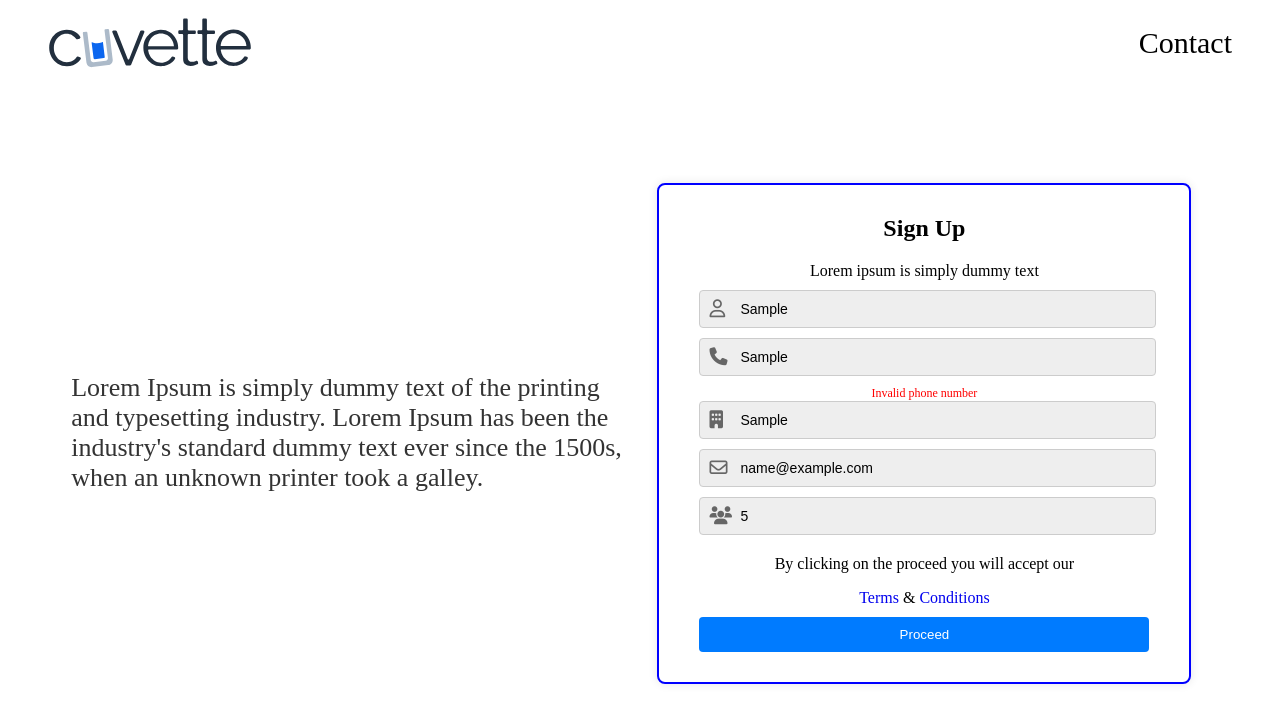
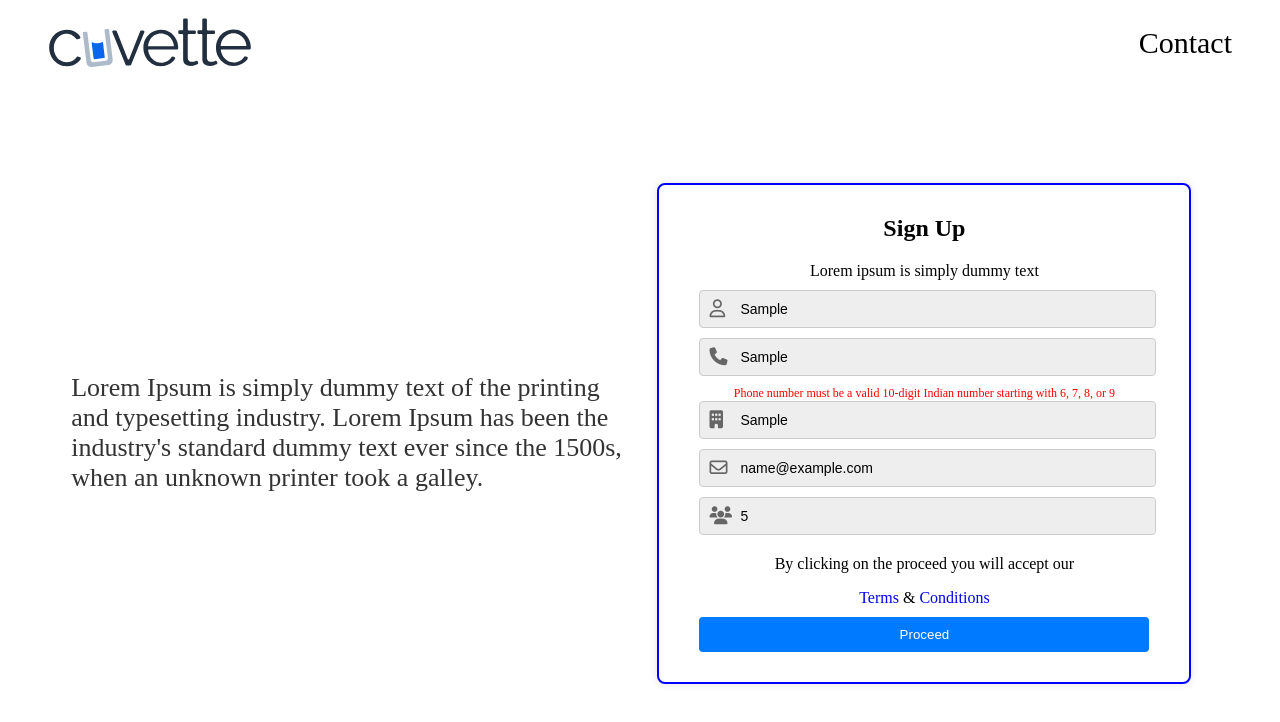
Before and after one commit to yashjain0827/react-jon-board, a React (Create React App) app: page / in a window 1280 px wide. Both pictures are taken after typing "Sample", "Sample", "Sample", "name@example.com", "5" into the empty fields and a click on the button "Proceed". Shown: the top 722 px of the page. Built offline with nearby package versions, Linux system fonts and the light colour scheme.

Commit message:
solved error

```diff
--- a/src/components/SignupForm.js
+++ b/src/components/SignupForm.js
@@ -1,41 +1,69 @@
-import React from "react";
-import { useFormik } from "formik";
-import * as Yup from "yup";
+import React, { useState } from "react";
 import axios from "axios";
 import { useNavigate } from "react-router-dom";
-import SignupHeader from "./SignupHeader"; // Import the Header component
+import SignupHeader from "./SignupHeader";
 
 const SignupForm = () => {
   const navigate = useNavigate();
 
-  const formik = useFormik({
-    initialValues: {
+  const [formData, setFormData] = useState({
     name: "",
     phone: "",
     companyName: "",
     email: "",
     employeeSize: "",
-    },
-    validationSchema: Yup.object({
-      name: Yup.string().required("Name is required"),
-      phone: Yup.string()
-        .matches(/^[0-9]{10}$/, "Invalid phone number")
-        .required("Phone is required"),
-      companyName: Yup.string().required("Company name is required"),
-      email: Yup.string().email("Invalid email").required("Email is required"),
-      employeeSize: Yup.number().required("Employee size is required"),
-    }),
-    onSubmit: async (values) => {
+  });
+
+  const [errors, setErrors] = useState({});
+
+  const validate = () => {
+    const newErrors = {};
+
+    if (formData.name.length < 4) {
+      newErrors.name = "Name should have at least 4 characters";
+    }
+    if (!/^[6-9]\d{9}$/.test(formData.phone)) {
+      newErrors.phone = "Phone number must be a valid 10-digit Indian number starting with 6, 7, 8, or 9";
+    }
+    if (!formData.companyName) {
+      newErrors.companyName = "Company name is required";
+    }
+    if (!/\S+@\S+\.\S+/.test(formData.email)) {
+      newErrors.email = "Invalid email";
+    }
+    if (formData.employeeSize < 1 || formData.employeeSize > 10000) {
+      newErrors.employeeSize = "Employee size must be between 1 and 10,000";
+    }
+
+    setErrors(newErrors);
+    return Object.keys(newErrors).length === 0;
+  };
+
+  const handleChange = (e) => {
+    setFormData({ ...formData, [e.target.name]: e.target.value });
+  };
+
+  const handleSubmit = async (e) => {
+    e.preventDefault();
+
+    if (validate()) {
       try {
-        const response = await axios.post("/api/register", values);
+        const response = await axios.post("http://localhost:5000/auth/signup", formData);
+        if(response.data){
           alert("Registration successful! Please verify your email and phone.");
           navigate("/verify-otp");
+        }
       } catch (error) {
+        if (error.response && error.response.data && error.response.data.message) {
+          console.error("Registration failed:", error.response.data.message);
+          alert(`Registration failed: ${error.response.data.message}`);
+        } else {
           console.error("Registration failed:", error);
           alert("Registration failed. Please try again.");
         }
-    },
-  });
+      }
+    }
+  };
 
   return (
     <div>
@@ -51,7 +79,7 @@ const SignupForm = () => {
         </div>
 
         <div style={styles.formContainer}>
-          <form onSubmit={formik.handleSubmit} style={styles.form}>
+          <form onSubmit={handleSubmit} style={styles.form}>
             <h2 style={{ margin: "10px" }}>Sign Up</h2>
             <p style={{ margin: "10px" }}>Lorem ipsum is simply dummy text</p>
 
@@ -61,15 +89,13 @@ const SignupForm = () => {
                 type="text"
                 name="name"
                 placeholder="Name"
-                onChange={formik.handleChange}
-                value={formik.values.name}
+                onChange={handleChange}
+                value={formData.name}
                 style={{ ...styles.input, paddingLeft: "40px" }}
               />
               <i className="fa-regular fa-user" style={styles.icon}></i>
             </div>
-            {formik.errors.name && (
-              <div style={styles.error}>{formik.errors.name}</div>
-            )}
+            {errors.name && <div style={styles.error}>{errors.name}</div>}
 
             {/* Phone Input with Icon */}
             <div style={styles.inputWrapper}>
@@ -77,15 +103,13 @@ const SignupForm = () => {
                 type="text"
                 name="phone"
                 placeholder="Phone no."
-                onChange={formik.handleChange}
-                value={formik.values.phone}
+                onChange={handleChange}
+                value={formData.phone}
                 style={{ ...styles.input, paddingLeft: "40px" }}
               />
               <i className="fa-solid fa-phone" style={styles.icon}></i>
             </div>
-            {formik.errors.phone && (
-              <div style={styles.error}>{formik.errors.phone}</div>
-            )}
+            {errors.phone && <div style={styles.error}>{errors.phone}</div>}
 
             {/* Company Name Input with Icon */}
             <div style={styles.inputWrapper}>
@@ -93,15 +117,13 @@ const SignupForm = () => {
                 type="text"
                 name="companyName"
                 placeholder="Company Name"
-                onChange={formik.handleChange}
-                value={formik.values.companyName}
+                onChange={handleChange}
+                value={formData.companyName}
                 style={{ ...styles.input, paddingLeft: "40px" }}
               />
               <i className="fa-solid fa-building" style={styles.icon}></i>
             </div>
-            {formik.errors.companyName && (
-              <div style={styles.error}>{formik.errors.companyName}</div>
-            )}
+            {errors.companyName && <div style={styles.error}>{errors.companyName}</div>}
 
             {/* Company Email Input with Icon */}
             <div style={styles.inputWrapper}>
@@ -109,15 +131,13 @@ const SignupForm = () => {
                 type="email"
                 name="email"
                 placeholder="Company Email"
-                onChange={formik.handleChange}
-                value={formik.values.email}
+                onChange={handleChange}
+                value={formData.email}
                 style={{ ...styles.input, paddingLeft: "40px" }}
               />
               <i className="fa-regular fa-envelope" style={styles.icon}></i>
             </div>
-            {formik.errors.email && (
-              <div style={styles.error}>{formik.errors.email}</div>
-            )}
+            {errors.email && <div style={styles.error}>{errors.email}</div>}
 
             {/* Employee Size Input with Icon */}
             <div style={styles.inputWrapper}>
@@ -125,32 +145,23 @@ const SignupForm = () => {
                 type="number"
                 name="employeeSize"
                 placeholder="Employee Size"
-                onChange={formik.handleChange}
-                value={formik.values.employeeSize}
+                onChange={handleChange}
+                value={formData.employeeSize}
                 style={{ ...styles.input, paddingLeft: "40px" }}
               />
               <i className="fa-solid fa-users" style={styles.icon}></i>
             </div>
-            {formik.errors.employeeSize && (
-              <div style={styles.error}>{formik.errors.employeeSize}</div>
-            )}
+            {errors.employeeSize && <div style={styles.error}>{errors.employeeSize}</div>}
 
             <p style={{ marginTop: "10px" }}>
               By clicking on the proceed you will accept our{" "}
             </p>
             <p style={{ margin: "0px" }}>
-              <a href="#" style={{ textDecoration: "none" }}>
-                Terms
-              </a>{" "}
-              &{" "}
-              <a href="#" style={{ textDecoration: "none" }}>
-                Conditions
-              </a>
+              <a href="#" style={{ textDecoration: "none" }}>Terms</a> &{" "}
+              <a href="#" style={{ textDecoration: "none" }}>Conditions</a>
             </p>
 
-            <button type="submit" style={styles.button}>
-              Proceed
-            </button>
+            <button type="submit" style={styles.button}>Proceed</button>
           </form>
         </div>
       </div>
```
Also changed, not shown: src/services/api.js (+4 -3 lines), 1 other file (tests, documents, lock files or other folders). Lines whose indentation alone changed are shown as unchanged.
